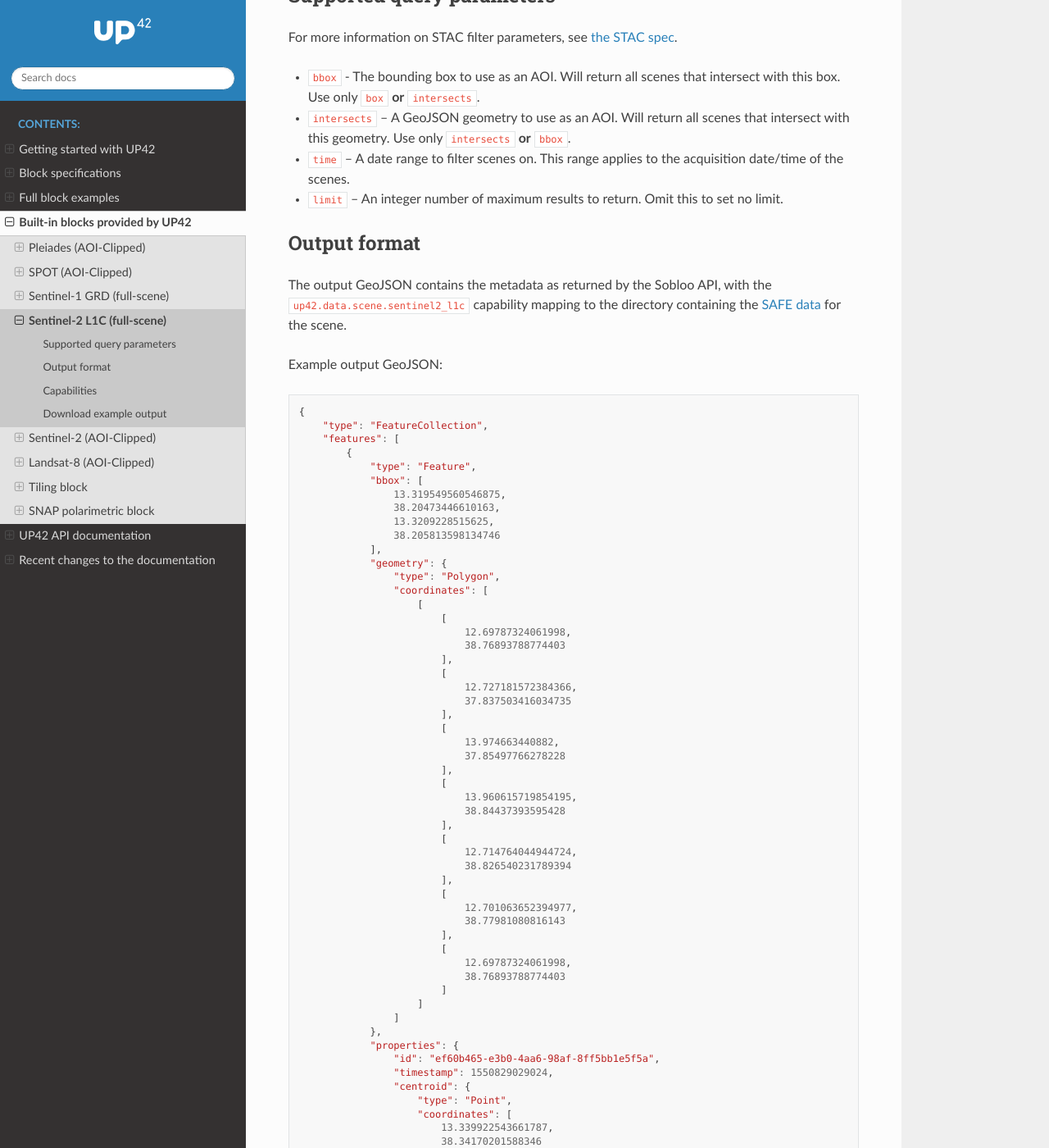
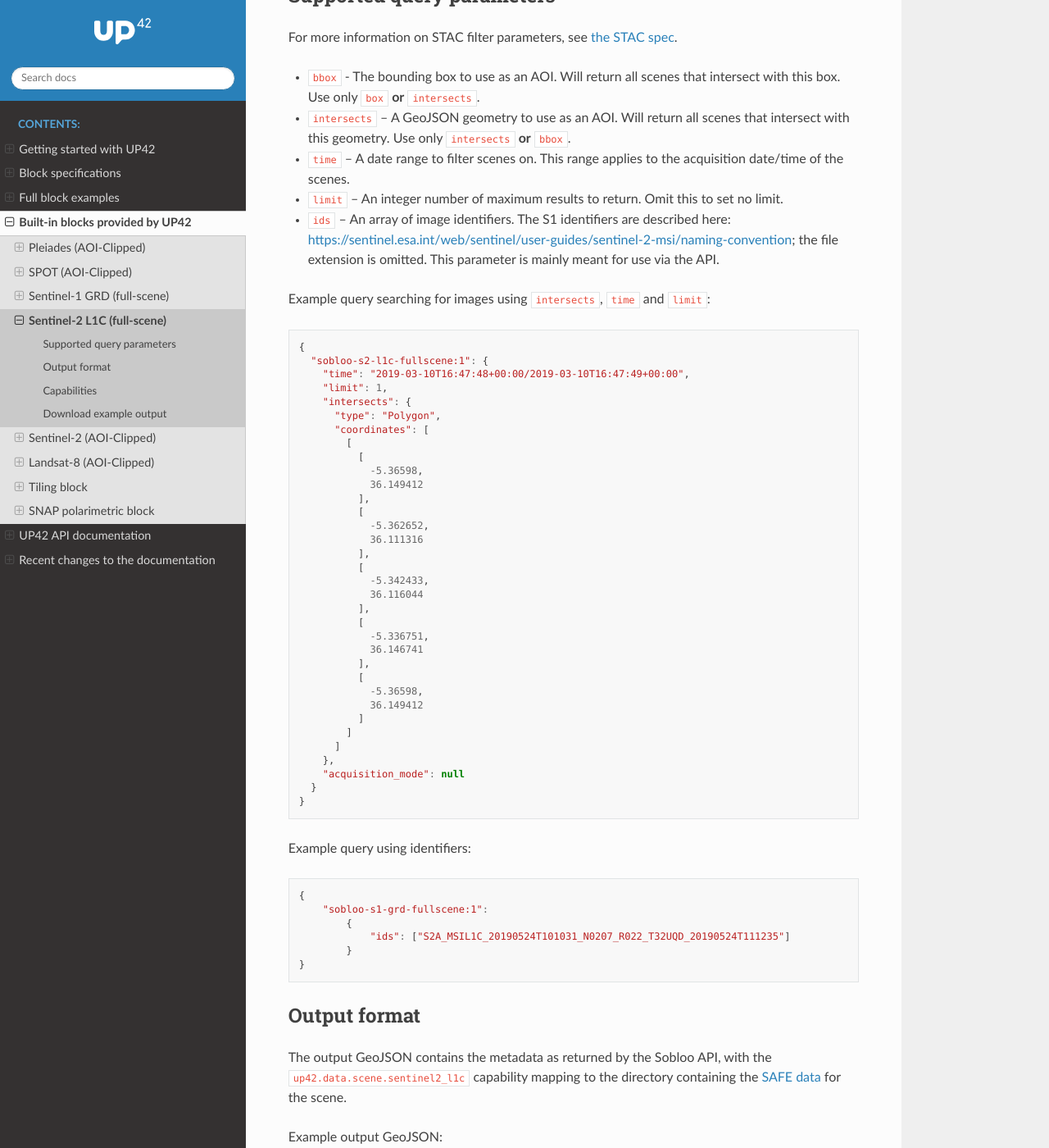
Before and after one commit to up42/docs, a Sphinx documentation site: the page built from source/up42-blocks/sobloo-s2-l1c.rst, in a window 1280 px wide and 1400 px high, scrolled down 603 px. Shown: the whole window at 82% size. Built offline with Sphinx 7.4.7 and the Read the Docs theme 2.0.0, drawn with Linux system fonts in a browser that asks for light colours.

Commit message:
Updates sobloo blocks and addds examples

```diff
--- a/source/recent-changes.rst
+++ b/source/recent-changes.rst
@@ -1,5 +1,11 @@
 Recent changes to the documentation
 ===================================
+
+28.5.2019
+---------
+
+* Added support for ``ids`` and ``acquisition_mode`` filters to Sentinel-1 and Sentinel-2 scene blocks
+* Added example queries for different types of filters to to Sentinel-1 and Sentinel-2 scene blocks
 
 17.05.2019
 ----------
--- a/source/up42-blocks/sobloo-s2-l1c.rst
+++ b/source/up42-blocks/sobloo-s2-l1c.rst
@@ -26,10 +26,60 @@
   only ``intersects`` **or** ``bbox``.
 * ``time`` – A date range to filter scenes on. This range applies to the acquisition date/time of the scenes.
 * ``limit`` – An integer number of maximum results to return. Omit this to set no limit.
+* ``ids`` – An array of image identifiers. The S1 identifiers are described here: https://sentinel.esa.int/web/sentinel/user-guides/sentinel-2-msi/naming-convention; the file extension is omitted. This parameter is mainly meant for use via the API.
+
+Example query searching for images using ``intersects``, ``time`` and ``limit``:
+
+.. code-block:: javascript
+
+    {
+      "sobloo-s2-l1c-fullscene:1": {
+        "time": "2019-03-10T16:47:48+00:00/2019-03-10T16:47:49+00:00",
+        "limit": 1,
+        "intersects": {
+          "type": "Polygon",
+          "coordinates": [
+            [
+              [
+                -5.36598,
+                36.149412
+              ],
+              [
+                -5.362652,
+                36.111316
+              ],
+              [
+                -5.342433,
+                36.116044
+              ],
+              [
+                -5.336751,
+                36.146741
+              ],
+              [
+                -5.36598,
+                36.149412
+              ]
+            ]
+          ]
+        },
+        "acquisition_mode": null
+      }
+    }
+
+Example query using identifiers:
+
+.. code-block:: javascript
+
+    {
+        "sobloo-s1-grd-fullscene:1":
+            {
+                "ids": ["S2A_MSIL1C_20190524T101031_N0207_R022_T32UQD_20190524T111235"]
+            }
+    }
 
 Output format
 -------------
-
 
 The output GeoJSON contains the metadata as returned by the Sobloo API, with the ``up42.data.scene.sentinel2_l1c``
 capability mapping to the directory containing the `SAFE data <http://earth.esa.int/SAFE/>`_ for the scene.
```
Also changed, not shown: source/up42-blocks/sobloo-s1-grd.rst (+4 -4 lines).
